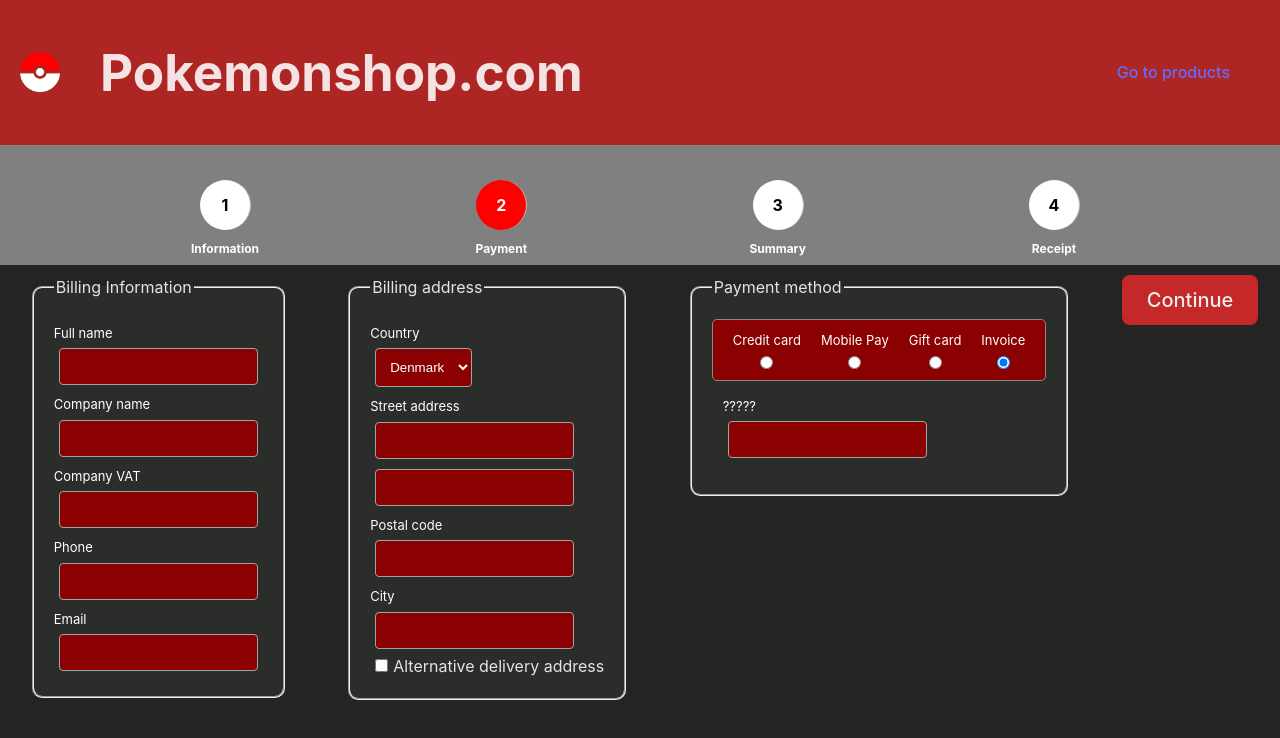
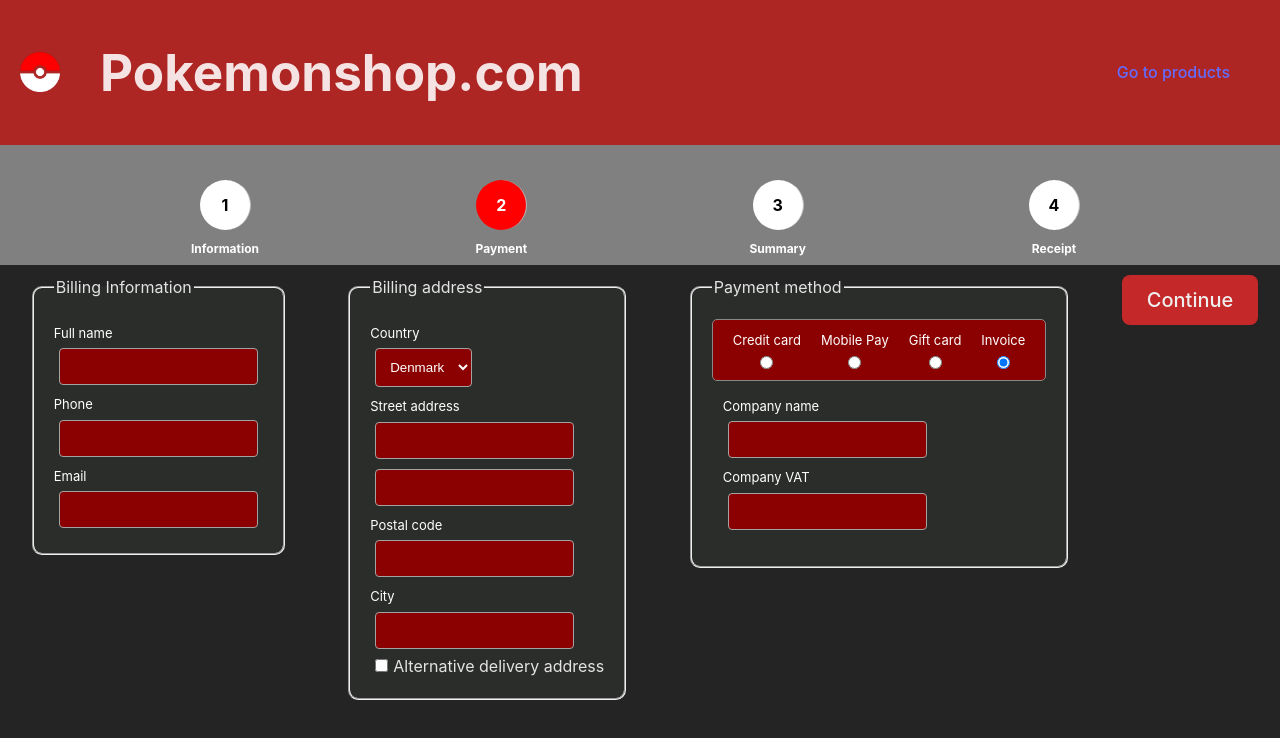
Before and after one commit to madsvnielsen/shopping-frontend, a React (Vite) app: page /basket/payment in a window 1280 px wide. Both pictures are taken after a click on the radio button "Invoice". Shown: the top 738 px of the page. Built offline with nearby package versions, Linux system fonts and the light colour scheme.

Commit message:
Reworked how invoice works

```diff
--- a/src/Components/InvoiceDetails.tsx
+++ b/src/Components/InvoiceDetails.tsx
@@ -3,8 +3,11 @@
 function InvoiceDetails(){
     return(
         <div className="box">
-            <label htmlFor="????">?????</label>
-            <input className="form-control" type="text" id="????" name="user_????"/>
+            <label htmlFor="comp_vat">Company name</label>
+            <input className="form-control" type="text" id="comp_name" name="user_company" required maxLength={65}/>
+            <label htmlFor="comp_vat">Company VAT</label>
+            <input className="form-control" type="number" id="comp_vat" name="user_companyvat"
+                   required pattern="[0-9]{8}"/>
         </div>
     )
 }
--- a/src/views/PaymentView.tsx
+++ b/src/views/PaymentView.tsx
@@ -72,11 +72,6 @@
                     <div className="form-control-group">
                         <label htmlFor="name">Full name </label>
                         <input className="form-control" type="text" id="name" name="user_name" required maxLength={65}/>
-                        <label htmlFor="comp_name">Company name </label>
-                        <input className="form-control" type="text" id="comp_name" name="user_company" maxLength={65}/>
-                        <label htmlFor="comp_vat">Company VAT</label>
-                        <input className="form-control" type="number" id="comp_vat" name="user_companyvat"
-                               pattern="[0-9]{8}"/>
                         <label htmlFor="phone">Phone </label>
                         <input className="form-control" type="tel" id="phone" name="user_phone" required
                                pattern="[1-9]{1}[0-9]{7}"/>
```
